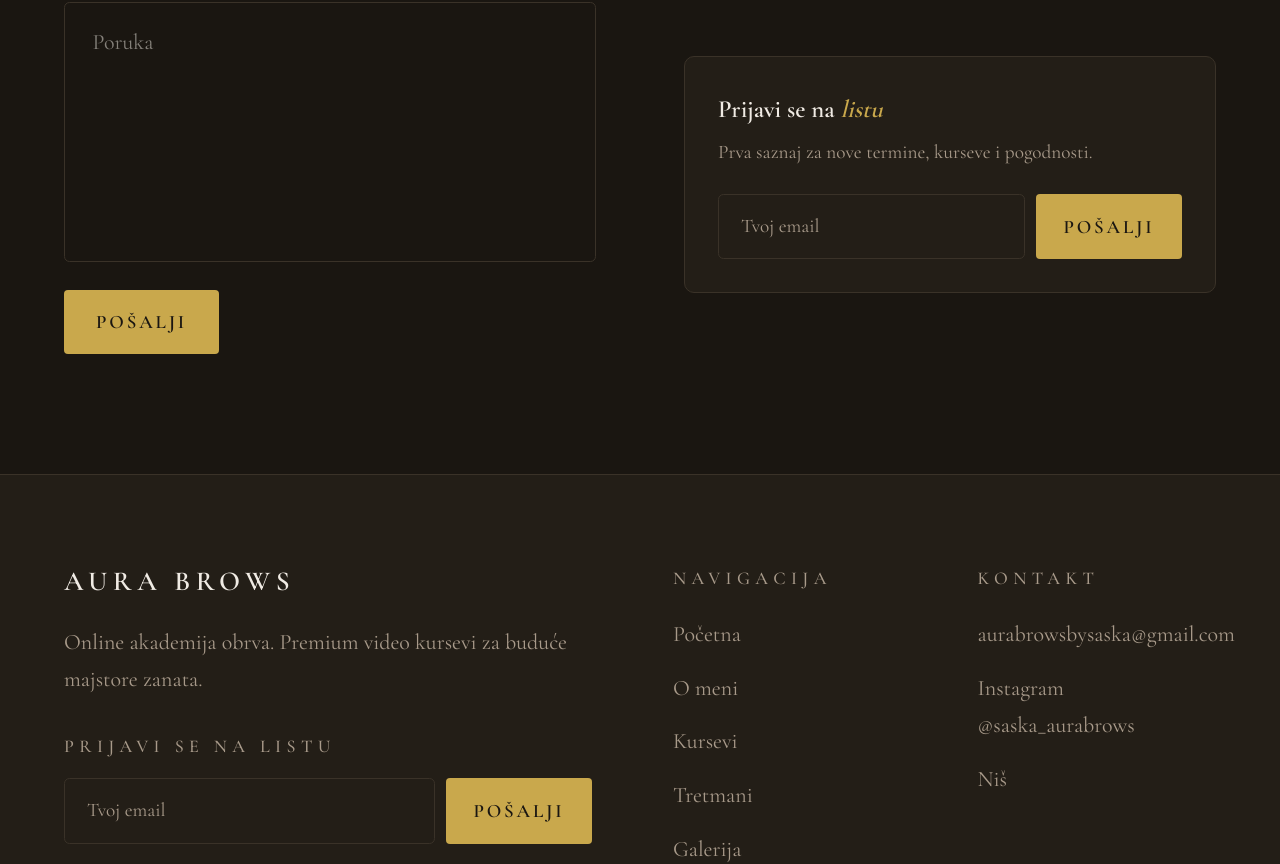
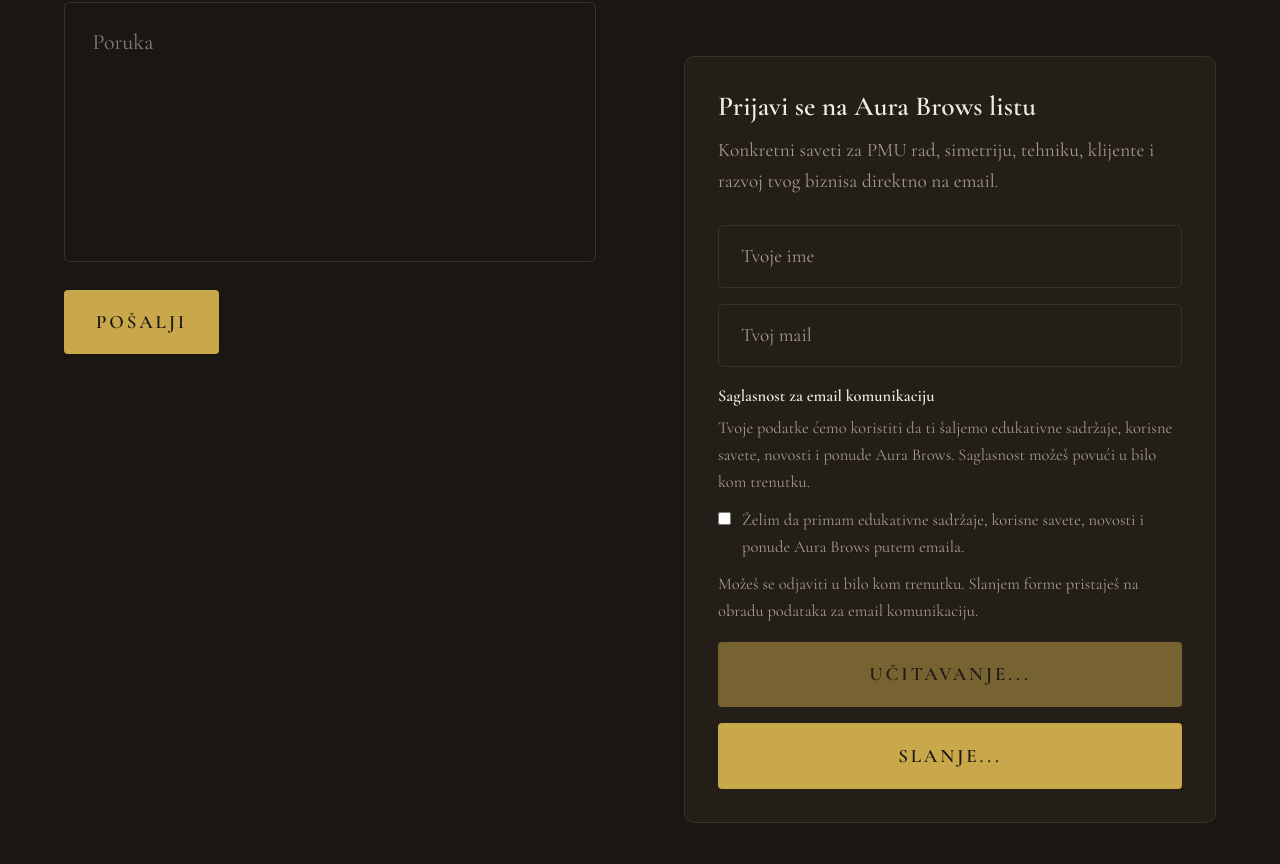
Before and after one commit to Verni-org/aurabrows-site, a Next.js app: page /kontakt in a window 1280 px wide. Shown: the part 852-1716 px from the top of the page. Built offline with nearby package versions, Linux system fonts and the light colour scheme.

Commit message:
new newsletter form and spacing fixes

```diff
--- a/app/api/newsletter/route.ts
+++ /dev/null
@@ -1,27 +0,0 @@
-import { NextResponse } from "next/server";
-import { sendEmail, ownerNotifyEmail } from "@/lib/email";
-import { appendRecord } from "@/lib/store";
-
-export async function POST(request: Request) {
-  const { email } = (await request.json()) as { email?: string };
-
-  if (!email || !/^\S+@\S+\.\S+$/.test(email)) {
-    return NextResponse.json({ error: "Neispravan email." }, { status: 400 });
-  }
-
-  await appendRecord("newsletter.json", { email, createdAt: new Date().toISOString() });
-
-  await sendEmail({
-    to: ownerNotifyEmail(),
-    subject: "Nova prijava na mail listu",
-    html: `<p>Nova prijava: ${email}</p>`,
-  });
-
-  await sendEmail({
-    to: email,
-    subject: "Dobrodošla u AuraBrows by Saška",
-    html: `<p>Hvala što si se prijavila na našu mail listu!</p><p>Prva ćeš saznati za nove termine, kurseve i pogodnosti.</p>`,
-  });
-
-  return NextResponse.json({ ok: true });
-}
--- a/app/globals.css
+++ b/app/globals.css
@@ -188,3 +188,11 @@
 .testimonial-dialog::backdrop {
   background: rgb(0 0 0 / 85%);
 }
+
+.newsletter-form .d-none {
+  display: none;
+}
+
+.newsletter-form .ml-error input {
+  border-color: #f87171;
+}
--- a/app/kontakt/page.tsx
+++ b/app/kontakt/page.tsx
@@ -80,12 +80,6 @@
           </div>
 
           <div className="order-3 md:order-none md:self-start card-border bg-bg-card p-5 sm:p-6">
-            <h2 className="text-lg font-semibold mb-2">
-              Prijavi se na <span className="accent">listu</span>
-            </h2>
-            <p className="text-text-secondary text-sm mb-5">
-              Prva saznaj za nove termine, kurseve i pogodnosti.
-            </p>
             <NewsletterForm />
           </div>
         </div>
--- a/app/layout.tsx
+++ b/app/layout.tsx
@@ -1,4 +1,5 @@
 import type { Metadata } from "next";
+import Script from "next/script";
 import { Cormorant_Garamond } from "next/font/google";
 import "./globals.css";
 import Nav from "@/components/Nav";
@@ -52,6 +53,10 @@
         <Nav />
         <main className="flex-1">{children}</main>
         <Footer />
+        <Script
+          src="https://groot.mailerlite.com/js/w/webforms.min.js?v83147fa8ce2d95cb73ece7f28b469519"
+          strategy="lazyOnload"
+        />
       </body>
     </html>
   );
--- a/app/page.tsx
+++ b/app/page.tsx
@@ -96,16 +96,18 @@
       {/* 2. STATS BAR */}
       <section className="border-y border-border">
         <div className="container-aura py-6">
-          <div className="mx-auto max-w-5xl grid grid-cols-2 md:grid-cols-4 gap-4">
+          <div className="mx-auto max-w-5xl grid grid-cols-1 min-[350px]:grid-cols-2 md:grid-cols-4 gap-4">
             {stats.map((s) => (
               <div
                 key={s.label}
-                className="card-border bg-bg-card/50 px-6 py-8 text-center"
+                className="card-border bg-bg-card/50 min-w-0 min-h-32 flex flex-col items-center justify-center px-3 sm:px-4 py-6 text-center"
               >
-                <p className="text-3xl md:text-4xl font-semibold text-accent-gold mb-1">
-                  {s.value}
-                </p>
-                <p className="text-xs uppercase tracking-wider text-text-secondary">
+                {s.value && (
+                  <p className="text-3xl md:text-4xl font-semibold text-accent-gold mb-1">
+                    {s.value}
+                  </p>
+                )}
+                <p className="max-w-full text-[11px] sm:text-xs leading-snug uppercase tracking-[0.08em] sm:tracking-wider text-text-secondary [overflow-wrap:anywhere]">
                   {s.label}
                 </p>
               </div>
@@ -146,7 +148,7 @@
               </div>
               <div>
                 <p className="text-2xl font-semibold text-accent-gold">
-                  1200+
+                  2000+
                 </p>
                 <p className="text-xs uppercase tracking-wider text-text-secondary">
                   polaznica online kursa
--- a/components/Footer.tsx
+++ b/components/Footer.tsx
@@ -24,7 +24,6 @@
             Online akademija obrva. Premium video kursevi za buduće majstore
             zanata.
           </p>
-          <p className="label mb-3">Prijavi se na listu</p>
           <div className="max-w-sm">
             <NewsletterForm />
           </div>
--- a/components/NewsletterForm.tsx
+++ b/components/NewsletterForm.tsx
@@ -1,58 +1,159 @@
 "use client";
 
-import { useState } from "react";
+import { useEffect, useId, useRef, useState } from "react";
+
+const subscribeUrl =
+  "https://assets.mailerlite.com/jsonp/2688732/forms/200563571880363040/subscribe";
+
+const inputClassName =
+  "w-full min-w-0 bg-transparent border border-border rounded px-4 py-3 text-base sm:text-sm text-text-primary placeholder:text-text-secondary focus:outline-none focus:border-accent-gold";
 
 export default function NewsletterForm() {
-  const [email, setEmail] = useState("");
-  const [status, setStatus] = useState<"idle" | "loading" | "success" | "error">("idle");
+  const formId = useId();
+  const formRef = useRef<HTMLFormElement>(null);
+  const [ready, setReady] = useState(false);
+  const [loadError, setLoadError] = useState(false);
 
-  async function handleSubmit(e: React.FormEvent) {
-    e.preventDefault();
-    setStatus("loading");
-    try {
-      const res = await fetch("/api/newsletter", {
-        method: "POST",
-        headers: { "Content-Type": "application/json" },
-        body: JSON.stringify({ email }),
-      });
-      if (!res.ok) throw new Error("failed");
-      setStatus("success");
-      setEmail("");
-    } catch {
-      setStatus("error");
-    }
-  }
+  useEffect(() => {
+    const checkMailerLite = () => {
+      const mailerLite = (
+        window as Window & {
+          ml_jQuery?: (element: HTMLFormElement) => {
+            data: (key: string) => unknown;
+          };
+        }
+      ).ml_jQuery;
 
-  if (status === "success") {
-    return (
-      <p className="text-sm text-accent-gold">
-        Hvala na prijavi! Proveri inbox.
-      </p>
-    );
-  }
+      if (formRef.current && mailerLite?.(formRef.current).data("ml-submit-bound")) {
+        setReady(true);
+        setLoadError(false);
+        window.clearInterval(interval);
+        window.clearTimeout(timeout);
+      }
+    };
+
+    const interval = window.setInterval(checkMailerLite, 100);
+    const timeout = window.setTimeout(() => setLoadError(true), 10000);
+    checkMailerLite();
+
+    return () => {
+      window.clearInterval(interval);
+      window.clearTimeout(timeout);
+    };
+  }, []);
 
   return (
-    <form onSubmit={handleSubmit} className="relative flex flex-col sm:flex-row gap-2">
-      <input
-        type="email"
-        required
-        value={email}
-        onChange={(e) => setEmail(e.target.value)}
-        placeholder="Tvoj email"
-        className="flex-1 min-w-0 bg-transparent border border-border rounded px-4 py-3 text-base sm:text-sm text-text-primary placeholder:text-text-secondary focus:outline-none focus:border-accent-gold"
-      />
-      <button
-        type="submit"
-        disabled={status === "loading"}
-        className="btn-primary w-full sm:w-auto !px-5 !py-3 shrink-0"
+    <div id={`mlb2-46777863${formId}`} className="ml-subscribe-form newsletter-form">
+      <h2 className="text-xl font-semibold leading-tight mb-2">
+        Prijavi se na Aura Brows listu
+      </h2>
+      <p className="text-sm text-text-secondary leading-relaxed mb-5">
+        Konkretni saveti za PMU rad, simetriju, tehniku, klijente i razvoj
+        tvog biznisa direktno na email.
+      </p>
+
+      <form
+        ref={formRef}
+        action={subscribeUrl}
+        method="post"
+        onSubmit={(event) => {
+          if (!ready) event.preventDefault();
+        }}
+        className="ml-block-form flex flex-col gap-3"
       >
-        {status === "loading" ? "..." : "Pošalji"}
-      </button>
-      {status === "error" && (
-        <p className="text-xs text-red-400 sm:absolute sm:top-full sm:mt-2">
-          Greška - pokušaj ponovo.
-        </p>
-      )}
-    </form>
+        <label className="ml-field-name">
+          <span className="sr-only">Tvoje ime</span>
+          <input
+            name="fields[name]"
+            type="text"
+            placeholder="Tvoje ime"
+            autoComplete="given-name"
+            className={inputClassName}
+          />
+        </label>
+
+        <label className="ml-field-email ml-validate-email ml-validate-required">
+          <span className="sr-only">Tvoj email</span>
+          <input
+            name="fields[email]"
+            type="email"
+            required
+            placeholder="Tvoj mail"
+            autoComplete="email"
+            className={inputClassName}
+          />
+        </label>
+
+        <div className="text-xs text-text-secondary leading-relaxed">
+          <p className="font-semibold text-text-primary mb-1">
+            Saglasnost za email komunikaciju
+          </p>
+          <p className="mb-2">
+            Tvoje podatke ćemo koristiti da ti šaljemo edukativne sadržaje,
+            korisne savete, novosti i ponude Aura Brows. Saglasnost možeš
+            povući u bilo kom trenutku.
+          </p>
+          <label className="flex items-start gap-2 cursor-pointer">
+            <input
+              type="checkbox"
+              name="gdpr[]"
+              value="Email"
+              required
+              className="mt-1 accent-accent-gold shrink-0"
+            />
+            <span>
+              Želim da primam edukativne sadržaje, korisne savete, novosti i
+              ponude Aura Brows putem emaila.
+            </span>
+          </label>
+          <p className="mt-2">
+            Možeš se odjaviti u bilo kom trenutku. Slanjem forme pristaješ
+            na obradu podataka za email komunikaciju.
+          </p>
+        </div>
+
+        <input type="hidden" name="ml-submit" value="1" />
+        <input type="hidden" name="anticsrf" value="true" />
+        <p className="ml-server-error d-none text-sm text-red-400" role="alert" />
+        {loadError && !ready && (
+          <p className="text-sm text-red-400" role="alert">
+            Forma trenutno nije dostupna. Pokušaj ponovo malo kasnije.
+          </p>
+        )}
+        <button
+          type="submit"
+          aria-disabled={!ready}
+          onClick={(event) => {
+            if (!ready) event.preventDefault();
+          }}
+          className={`primary btn-primary w-full !px-5 !py-3 ${ready ? "" : "opacity-50 cursor-not-allowed"}`}
+        >
+          {ready ? "Pridruži se" : "Učitavanje..."}
+        </button>
+        <button type="button" disabled className="loading btn-primary w-full !px-5 !py-3 hidden">
+          Slanje...
+        </button>
+      </form>
+
+      <div
+        className="ml-block-success fixed inset-0 z-50 hidden bg-black/75 p-5"
+        role="alertdialog"
+        aria-modal="true"
+        aria-label="Prijava na Aura Brows listu"
+      >
+        <div className="flex min-h-full items-center justify-center">
+          <div className="w-full max-w-md rounded-lg border border-border bg-bg-card p-7 text-center shadow-2xl">
+            <h2 className="text-2xl font-semibold mb-3">Hvala što si se prijavila!</h2>
+            <p className="text-text-secondary mb-6">
+              Proveri svoj email i potvrdi prijavu. Nakon potvrde stižu ti
+              prvi Aura Brows saveti.
+            </p>
+            <button type="button" className="btn-primary w-full !px-5 !py-3">
+              Zatvori
+            </button>
+          </div>
+        </div>
+      </div>
+    </div>
   );
 }
```
